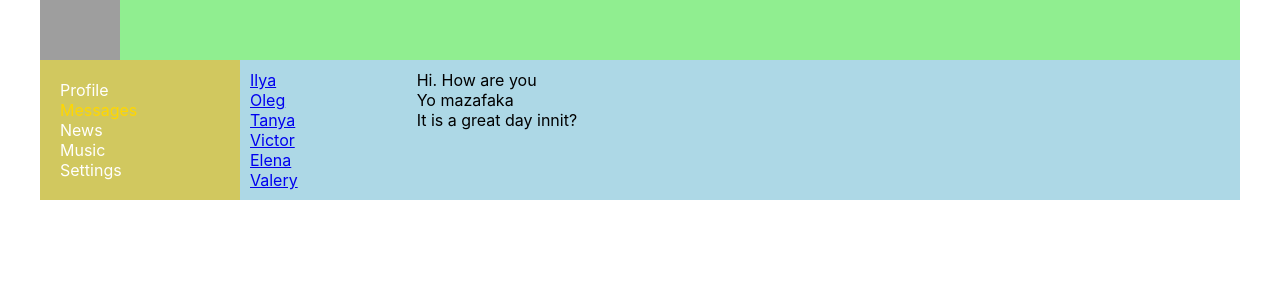
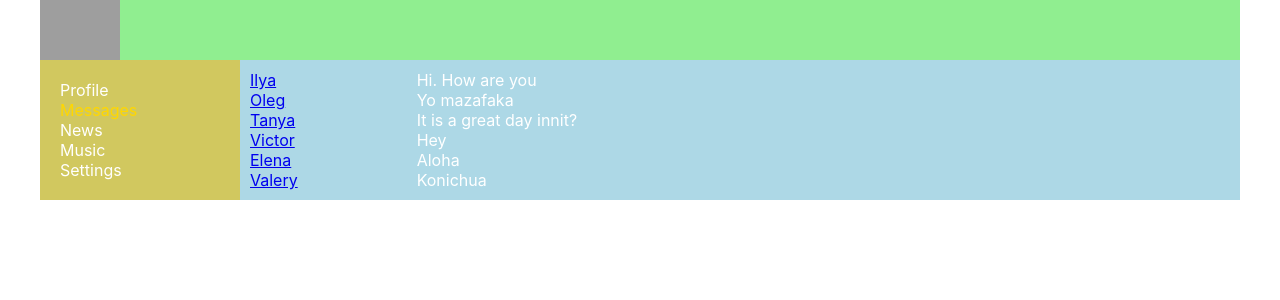
Before and after one commit to daniilminin1990/samurai-way-main, a React (Create React App) app: page /dialogs in a window 1280 px wide. Shown: the top 300 px of the page. Built offline with nearby package versions, Linux system fonts and the light colour scheme; grey boxes are pictures that could not be loaded.

Commit message:
25 метод массива - map

```diff
--- a/src/components/Dialogs/Dialogs.module.css
+++ b/src/components/Dialogs/Dialogs.module.css
@@ -5,6 +5,7 @@
 
 .dialogsItems {
   padding: 10px;
+  color: white;
 }
 
 .dialogsItems .active {
@@ -16,5 +17,5 @@
 }
 
 .messages .message {
-
+  color: white;
 }
--- a/src/components/Dialogs/Dialogs.tsx
+++ b/src/components/Dialogs/Dialogs.tsx
@@ -12,7 +12,7 @@ export type MessagesDataProps = {
   message: string
 }
 
-const DialogItems = (props: { name: string, id: string }) => {
+const DialogItem = (props: { name: string, id: string }) => {
   let path = '/dialogs/' + props.id
   return (
     <div className={s.dialog + ' ' + s.active}>
@@ -50,20 +50,23 @@ const Dialogs = () => {
   return (
     <div className={s.dialogs}>
       <div className={s.dialogsItems}>
-        <DialogItems name={dialogsData[0].name} id={dialogsData[0].id} />
-        <DialogItems name={dialogsData[1].name} id={dialogsData[1].id} />
-        {/* <div className={s.dialog + ' ' + s.active}>
-          <NavLink to='/dialogs/1'>Oleg</NavLink>
-        </div> */}
-        <DialogItems name={dialogsData[2].name} id={dialogsData[2].id} />
-        <DialogItems name={dialogsData[3].name} id={dialogsData[3].id} />
-        <DialogItems name={dialogsData[4].name} id={dialogsData[4].id} />
-        <DialogItems name={dialogsData[5].name} id={dialogsData[5].id} />
+        {dialogsData.map(el => {
+          return <DialogItem key={el.id} name={el.name} id={el.id} />
+        })}
+        {/* <DialogItem name={dialogsData[0].name} id={dialogsData[0].id} />
+        <DialogItem name={dialogsData[1].name} id={dialogsData[1].id} />
+        <DialogItem name={dialogsData[2].name} id={dialogsData[2].id} />
+        <DialogItem name={dialogsData[3].name} id={dialogsData[3].id} />
+        <DialogItem name={dialogsData[4].name} id={dialogsData[4].id} />
+        <DialogItem name={dialogsData[5].name} id={dialogsData[5].id} /> */}
       </div>
       <div className={s.messages}>
-        <Message message={messagesData[0].message} />
+        {messagesData.map(el => {
+          return <Message key={el.id} message={el.message} />
+        })}
+        {/* <Message message={messagesData[0].message} />
         <Message message={messagesData[1].message} />
-        <Message message={messagesData[2].message} />
+        <Message message={messagesData[2].message} /> */}
         {/* <div className={s.message}>Hi. How are you</div> */}
       </div>
     </div>
--- a/src/components/Profile/MyPosts/MyPosts.tsx
+++ b/src/components/Profile/MyPosts/MyPosts.tsx
@@ -14,6 +14,8 @@ const MyPosts = () => {
     { id: '2', message: 'It\'s my first post', likesCount: 1 },
   ]
 
+  let postsElement = postsData.map(p => <Post key={p.id} message={p.message} likesCount={p.likesCount} />)
+
   return (
     <div className={s.postsBlock}>
       <h3>My posts</h3>
@@ -28,8 +30,9 @@ const MyPosts = () => {
         </div>
       </div>
       <div className={s.posts}>
-        <Post message={postsData[0].message} likesCount={postsData[0].likesCount} />
-        <Post message={postsData[1].message} likesCount={postsData[1].likesCount} />
+        {postsElement}
+        {/* <Post message={postsData[0].message} likesCount={postsData[0].likesCount} />
+        <Post message={postsData[1].message} likesCount={postsData[1].likesCount} /> */}
       </div>
     </div>
   );
```
